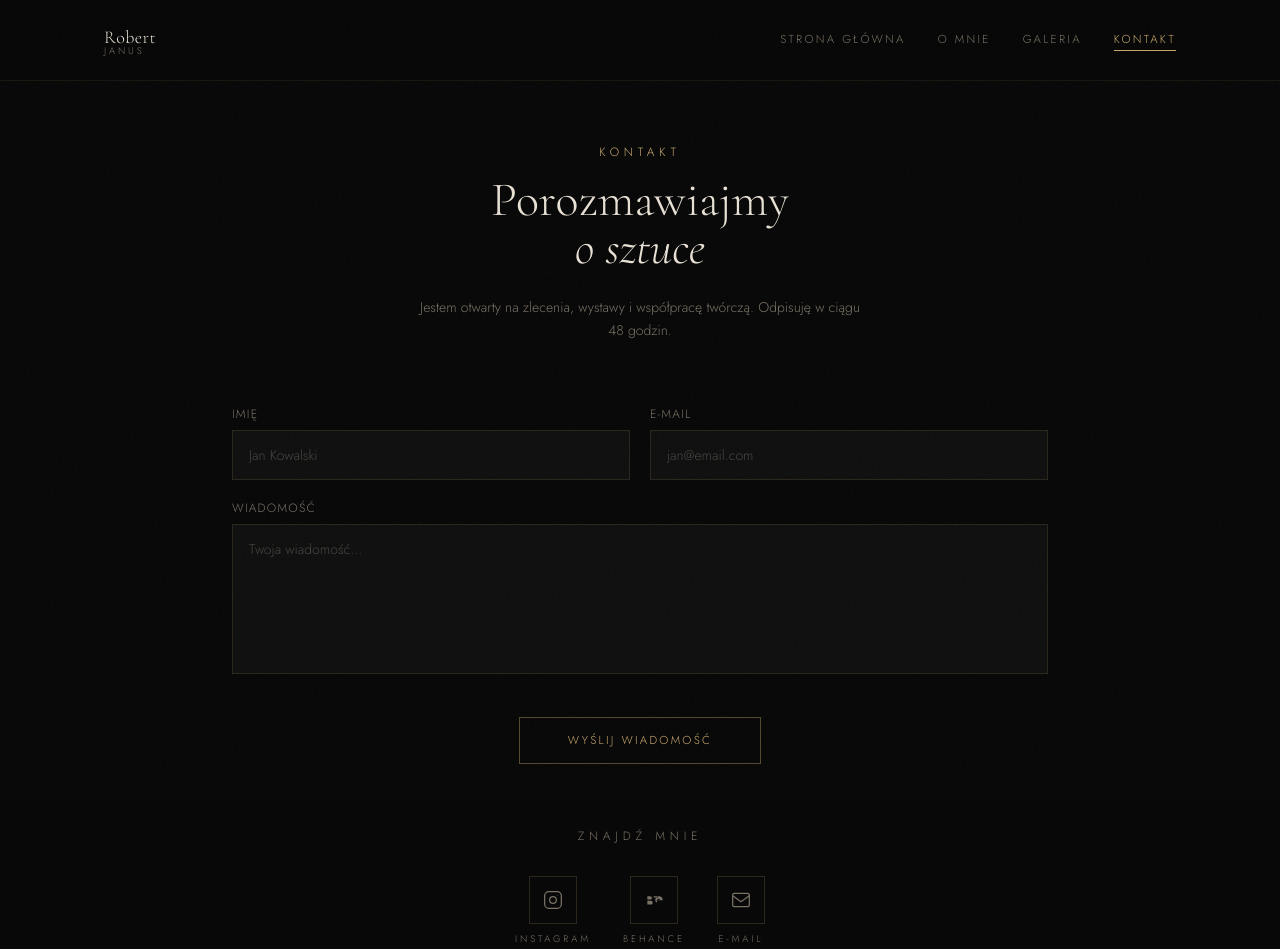
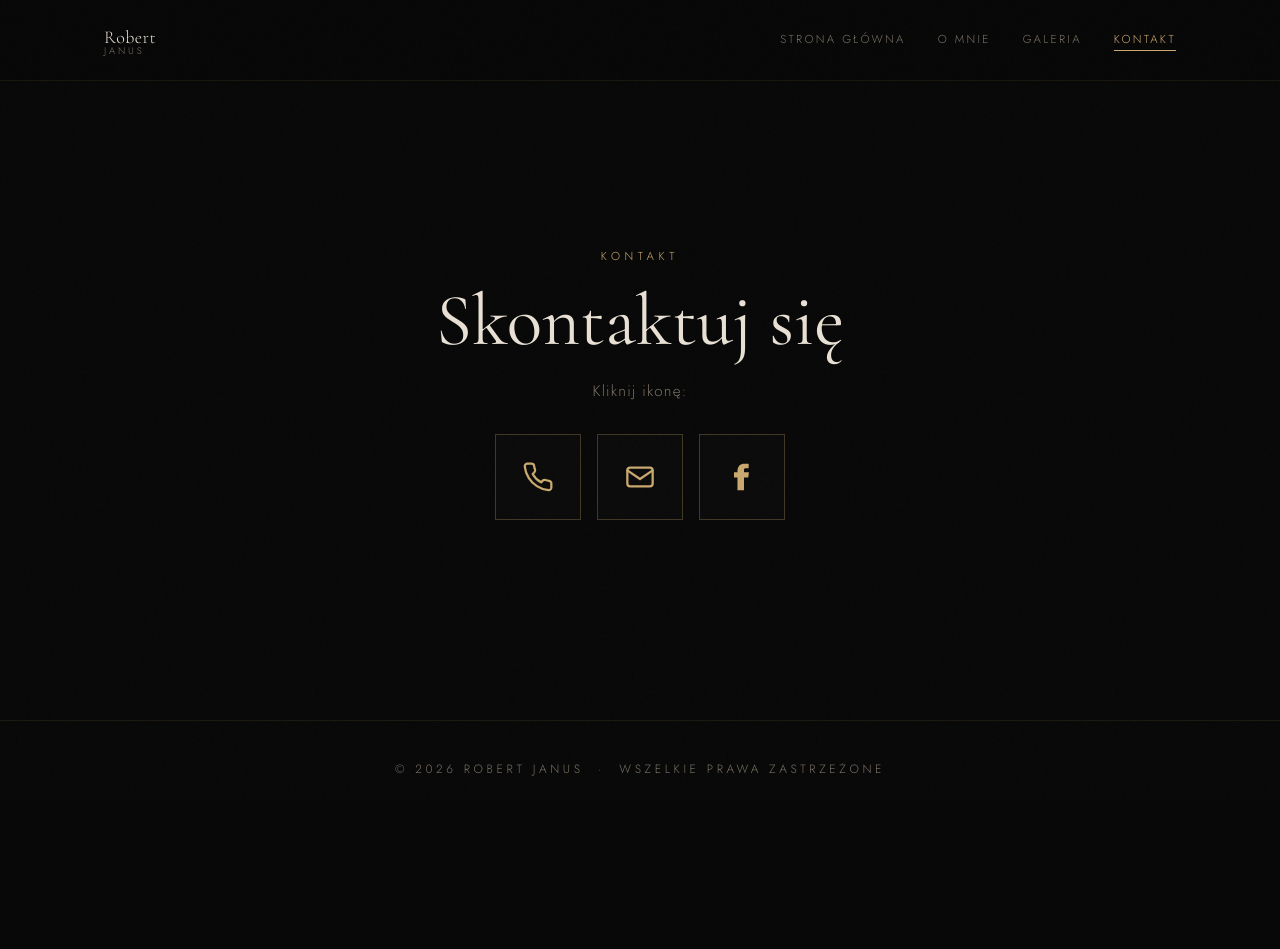
Before and after one commit to d99mix/Robert_Janus_Art, a plain HTML site: page kontakt.html in a window 1280 px wide. Shown: the top 949 px of the page. After the commit the page ends 817 px from the top, so only its background shows below. Drawn offline with nearby package versions, Linux system fonts and the light colour scheme.

Commit message:
Updates to the website

```diff
--- a/css/style.css
+++ b/css/style.css
@@ -10,7 +10,9 @@
 }
 
 html { background: #080808; }
-body { font-family: 'Jost', sans-serif; background: #080808; color: #e8e0d4; overflow-x: hidden; }
+body { margin: 0; font-family: 'Jost', sans-serif; background: #080808; color: #e8e0d4; overflow-x: hidden; min-height: 100vh; display: flex; flex-direction: column; }
+
+footer { width: 100%; margin-top: auto; }
 
 /* Noise texture overlay */
 body::before {
@@ -64,6 +66,18 @@ body::before {
 
 .page-home::before {
   opacity: 0.15;
+}
+
+/* Home page: keep everything within one viewport */
+.page-home .hero-full {
+  min-height: calc(100vh - 88px);
+}
+
+.page-home footer {
+  margin-top: 0;
+  flex: 0 0 88px;
+  padding-top: 1.1rem !important;
+  padding-bottom: 1.1rem !important;
 }
 
 /* Decorative line */
@@ -552,3 +566,86 @@ body::before {
   text-transform: uppercase;
   color: #4a4540;
 }
+
+/* Contact page (simple, larger layout) */
+.contact-page {
+  min-height: calc(100vh - 80px);
+  display: flex;
+  align-items: center;
+  justify-content: center;
+  padding: 7rem 1.5rem 4rem;
+}
+
+.contact-page__inner {
+  width: 100%;
+  max-width: 900px;
+  text-align: center;
+}
+
+.contact-page__label {
+  font-family: 'Jost', sans-serif;
+  font-size: 0.72rem;
+  font-weight: 300;
+  letter-spacing: 0.4em;
+  text-transform: uppercase;
+  color: #c9a96e;
+  margin-bottom: 1rem;
+}
+
+.contact-page__title {
+  font-family: 'Instrument Serif', 'Cormorant Garamond', Georgia, serif;
+  font-size: clamp(2.4rem, 6vw, 4.6rem);
+  line-height: 1.1;
+  color: #e8e0d4;
+  margin: 0 0 1.1rem;
+}
+
+.contact-page__subtitle {
+  font-family: 'Jost', sans-serif;
+  font-size: 0.95rem;
+  font-weight: 300;
+  letter-spacing: 0.08em;
+  color: #7a7265;
+  margin: 0 0 2rem;
+}
+
+.contact-page__links {
+  display: flex;
+  align-items: center;
+  justify-content: center;
+  flex-wrap: nowrap;
+  gap: 1rem;
+}
+
+.contact-page__icon-link {
+  display: flex;
+  align-items: center;
+  justify-content: center;
+  width: 86px;
+  height: 86px;
+  color: #c9a96e;
+  text-decoration: none;
+  border: 1px solid rgba(201, 169, 110, 0.28);
+  background: rgba(255, 255, 255, 0.01);
+  transition: color 0.25s ease, border-color 0.25s ease, background 0.25s ease;
+}
+
+.contact-page__icon-link:hover {
+  color: #080808;
+  background: #c9a96e;
+  border-color: #c9a96e;
+}
+
+.contact-page__icon {
+  width: 32px;
+  height: 32px;
+  display: inline-flex;
+  align-items: center;
+  justify-content: center;
+  flex-shrink: 0;
+}
+
+.contact-page__icon svg {
+  width: 100%;
+  height: 100%;
+}
--- a/kontakt.html
+++ b/kontakt.html
@@ -9,6 +9,7 @@
   <link rel="preconnect" href="https://fonts.gstatic.com" crossorigin />
   <link href="https://fonts.googleapis.com/css2?family=Cormorant+Garamond:ital,wght@0,300;0,400;0,600;1,300;1,400&family=Jost:wght@200;300;400;500&display=swap" rel="stylesheet" />
   <link rel="stylesheet" href="css/style.css" />
+  <link rel="icon" type="image/jpeg" href="Galeria/martwa-natura/12.jpg" />
   <script>
     tailwind.config = {
       theme: {
@@ -50,65 +51,33 @@
   </div>
 </nav>
 
-<section class="pt-28 md:pt-36 pb-24 md:pb-36 px-6 md:px-10 max-w-4xl mx-auto">
-  <div class="reveal text-center mb-16">
-    <p class="font-sans font-light text-gold tracking-[0.4em] text-xs uppercase mb-4">Kontakt</p>
-    <h1 class="font-serif text-4xl md:text-5xl font-light text-ink leading-tight mb-6">
-      Porozmawiajmy<br /><em>o sztuce</em>
-    </h1>
-    <p class="font-sans font-light text-muted text-sm leading-relaxed max-w-md mx-auto">
-      Jestem otwarty na zlecenia, wystawy i współpracę twórczą. Odpisuję w ciągu 48 godzin.
-    </p>
-  </div>
-
-  <form class="reveal space-y-5 mb-16" onsubmit="handleSubmit(event)">
-    <div class="grid grid-cols-1 sm:grid-cols-2 gap-5">
-      <div>
-        <label class="block font-sans font-light text-muted text-xs tracking-widest uppercase mb-2">Imię</label>
-        <input type="text" placeholder="Jan Kowalski" class="form-field w-full px-4 py-3.5 font-sans font-light text-sm rounded-none" />
-      </div>
-      <div>
-        <label class="block font-sans font-light text-muted text-xs tracking-widest uppercase mb-2">E-mail</label>
-        <input type="email" placeholder="jan@email.com" class="form-field w-full px-4 py-3.5 font-sans font-light text-sm rounded-none" />
-      </div>
-    </div>
-    <div>
-      <label class="block font-sans font-light text-muted text-xs tracking-widest uppercase mb-2">Wiadomość</label>
-      <textarea rows="6" placeholder="Twoja wiadomość..." class="form-field w-full px-4 py-3.5 font-sans font-light text-sm rounded-none resize-none"></textarea>
-    </div>
-    <div class="text-center pt-4">
-      <button type="submit" class="submit-btn">
-        <span>Wyślij wiadomość</span>
-      </button>
-    </div>
-  </form>
-
-  <div class="reveal text-center">
-    <p class="font-sans font-light text-muted text-xs tracking-[0.4em] uppercase mb-8">Znajdź mnie</p>
-    <div class="flex items-center justify-center gap-8">
-      <a href="#" aria-label="Instagram" class="group flex flex-col items-center gap-2 transition-all duration-300">
-        <div class="w-12 h-12 border border-gold/20 flex items-center justify-center group-hover:border-gold/60 transition-all duration-300">
-          <svg xmlns="http://www.w3.org/2000/svg" class="w-5 h-5 text-muted group-hover:text-gold transition-colors duration-300" viewBox="0 0 24 24" fill="none" stroke="currentColor" stroke-width="1.5" stroke-linecap="round" stroke-linejoin="round">
-            <rect x="2" y="2" width="20" height="20" rx="5" ry="5"/><circle cx="12" cy="12" r="4"/><circle cx="17.5" cy="6.5" r="0.5" fill="currentColor" stroke="none"/>
+<section class="contact-page">
+  <div class="contact-page__inner reveal">
+    <p class="contact-page__label">Kontakt</p>
+    <h1 class="contact-page__title">Skontaktuj się</h1>
+    <p class="contact-page__subtitle">Kliknij ikonę:</p>
+    <div class="contact-page__links">
+      <a class="contact-page__icon-link" href="tel:+48662560217" aria-label="Telefon" title="Telefon: 662-560-217">
+        <span class="contact-page__icon" aria-hidden="true">
+          <svg viewBox="0 0 24 24" fill="none" stroke="currentColor" stroke-width="1.7" stroke-linecap="round" stroke-linejoin="round">
+            <path d="M22 16.92v3a2 2 0 0 1-2.18 2 19.79 19.79 0 0 1-8.63-3.07A19.5 19.5 0 0 1 5.15 12.8 19.79 19.79 0 0 1 2.08 4.15 2 2 0 0 1 4.07 2h3a2 2 0 0 1 2 1.72c.12.9.34 1.78.67 2.62a2 2 0 0 1-.45 2.11L8 9.72a16 16 0 0 0 6.28 6.28l1.27-1.27a2 2 0 0 1 2.11-.45c.84.33 1.72.55 2.62.67A2 2 0 0 1 22 16.92z"></path>
           </svg>
-        </div>
-        <span class="font-sans font-light text-muted text-[0.6rem] tracking-[0.3em] uppercase group-hover:text-gold transition-colors duration-300">Instagram</span>
+        </span>
       </a>
-      <a href="#" aria-label="Behance" class="group flex flex-col items-center gap-2 transition-all duration-300">
-        <div class="w-12 h-12 border border-gold/20 flex items-center justify-center group-hover:border-gold/60 transition-all duration-300">
-          <svg xmlns="http://www.w3.org/2000/svg" class="w-5 h-5 text-muted group-hover:text-gold transition-colors duration-300" viewBox="0 0 24 24" fill="currentColor">
-            <path d="M7.5 11.5c1.1 0 2-.9 2-2s-.9-2-2-2H4v4h3.5zm.5 1.5H4v4.5h4c1.4 0 2.5-1.1 2.5-2.25S9.4 13 8 13zm8.5-5.5h-5v1.5h5V7.5zM22 13c0-.28-.02-.55-.07-.81H15c.13.67.53 1.24 1.12 1.63l-1.25 1.26C14.1 14.5 13.5 13.3 13.5 12c0-2.48 2.02-4.5 4.5-4.5 2.48 0 4.5 2.02 4.5 4.5H22zm-4.5-2.5c-.83 0-1.5.67-1.5 1.5h3c0-.83-.67-1.5-1.5-1.5z"/>
+      <a class="contact-page__icon-link" href="mailto:janus_obrazy@interia.pl" aria-label="E-mail" title="E-mail: janus_obrazy@interia.pl">
+        <span class="contact-page__icon" aria-hidden="true">
+          <svg viewBox="0 0 24 24" fill="none" stroke="currentColor" stroke-width="1.7" stroke-linecap="round" stroke-linejoin="round">
+            <rect x="2.5" y="5" width="19" height="14" rx="2.2"></rect>
+            <path d="M21.5 7L12 13.5 2.5 7"></path>
           </svg>
-        </div>
-        <span class="font-sans font-light text-muted text-[0.6rem] tracking-[0.3em] uppercase group-hover:text-gold transition-colors duration-300">Behance</span>
+        </span>
       </a>
-      <a href="mailto:robert@janus.art" aria-label="E-mail" class="group flex flex-col items-center gap-2 transition-all duration-300">
-        <div class="w-12 h-12 border border-gold/20 flex items-center justify-center group-hover:border-gold/60 transition-all duration-300">
-          <svg xmlns="http://www.w3.org/2000/svg" class="w-5 h-5 text-muted group-hover:text-gold transition-colors duration-300" viewBox="0 0 24 24" fill="none" stroke="currentColor" stroke-width="1.5" stroke-linecap="round" stroke-linejoin="round">
-            <rect x="2" y="4" width="20" height="16" rx="2"/><path d="M22 7l-10 7L2 7"/>
+      <a class="contact-page__icon-link" href="https://facebook.com/janusobrazy" target="_blank" rel="noopener noreferrer" aria-label="Facebook" title="Facebook: facebook.com/janusobrazy">
+        <span class="contact-page__icon" aria-hidden="true">
+          <svg viewBox="0 0 24 24" fill="currentColor">
+            <path d="M13.5 8.5V6.9c0-.9.3-1.4 1.4-1.4H17V2.1c-.4 0-1.7-.1-3.2-.1-3.1 0-5.2 1.9-5.2 5.5v1H6v3.8h2.6V22h4.9v-9.7h3.2l.5-3.8h-3.7z"></path>
           </svg>
-        </div>
-        <span class="font-sans font-light text-muted text-[0.6rem] tracking-[0.3em] uppercase group-hover:text-gold transition-colors duration-300">E-mail</span>
+        </span>
       </a>
     </div>
   </div>
@@ -116,7 +85,7 @@
 
 <footer class="py-10 border-t border-gold/10 text-center">
   <p class="font-sans font-light text-muted text-xs tracking-[0.3em] uppercase">
-    © 2024 Robert Janus &nbsp;·&nbsp; Wszelkie prawa zastrzeżone
+    © 2026 Robert Janus &nbsp;·&nbsp; Wszelkie prawa zastrzeżone
   </p>
 </footer>
 
@@ -147,13 +116,6 @@
     });
   }, { threshold: 0.1, rootMargin: '0px 0px -50px 0px' });
   document.querySelectorAll('.reveal').forEach(el => revealObserver.observe(el));
-  function handleSubmit(e) {
-    e.preventDefault();
-    const btn = e.target.querySelector('.submit-btn span');
-    btn.textContent = 'Wysłano ✓';
-    e.target.querySelector('.submit-btn').style.borderColor = 'rgba(201,169,110,0.8)';
-    setTimeout(() => { btn.textContent = 'Wyślij wiadomość'; }, 3000);
-  }
 </script>
 </body>
 </html>
```
Also changed, not shown: galeria.html (+8 -8 lines), index.html (+2 -1 lines), o-mnie.html (+3 -2 lines), Galeria/README.txt, Galeria/inne/16.jpg (renamed from Galeria/abstrakcja/16.jpg), Galeria/inne/17.jpg (renamed from Galeria/abstrakcja/17.jpg), Galeria/inne/18.jpg (renamed from Galeria/abstrakcja/18.jpg), Galeria/inne/19.jpg (renamed from Galeria/abstrakcja/19.jpg), Galeria/inne/20.jpg (renamed from Galeria/abstrakcja/20.jpg), Galeria/profilowe.JPG (added), favicon.svg (added).
